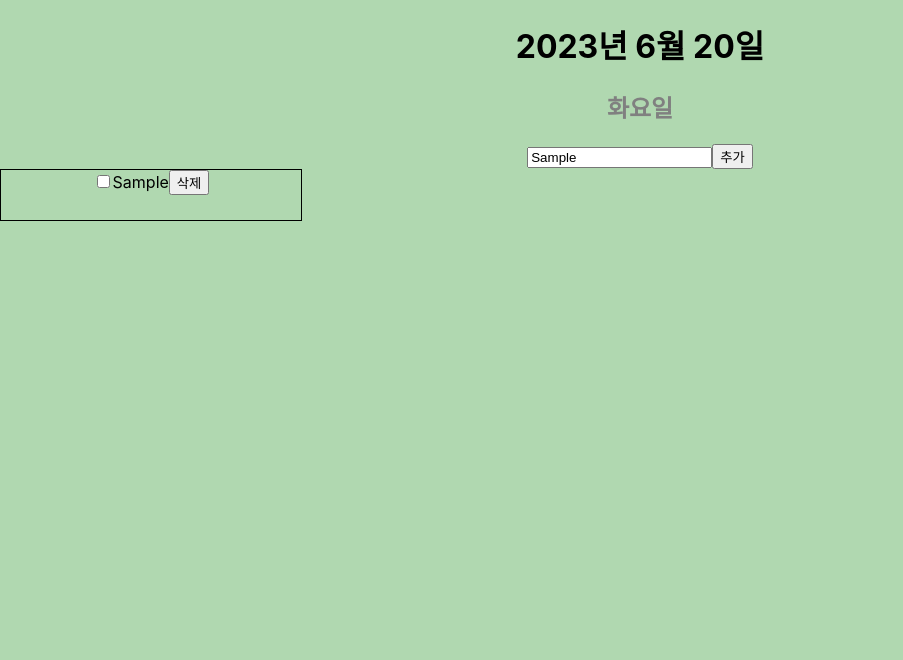
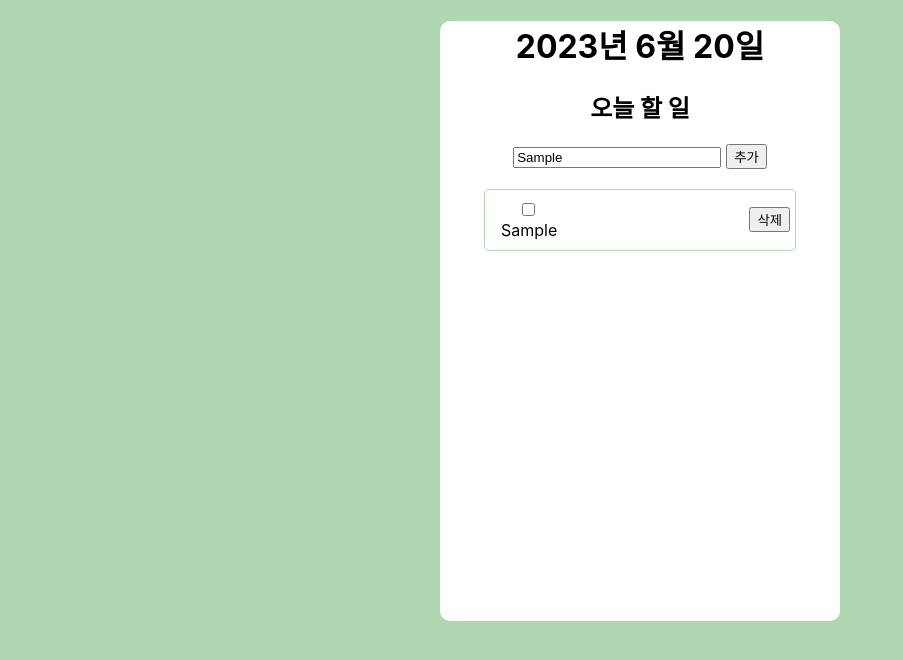
Before and after one commit to yueunfive/likelion-session, a React (Create React App) app in the folder react-assignment/diary/: page /TodoList in a window 1280 px wide. Both pictures are taken after typing "Sample" into the empty fields and a click on the button "추가". Shown: the top 660 px of the page, without its empty margins (0-903 px from the left). Built offline with nearby package versions, Linux system fonts and the light colour scheme.

Commit message:
style up

```diff
--- a/react-assignment/diary/src/App.css
+++ b/react-assignment/diary/src/App.css
@@ -87,9 +87,3 @@ input::placeholder {
   border: none;
   background-color: rgb(36, 206, 36);
 }
-
-.todo-item {
-  width: 300px;
-  height: 50px;
-  border: 1px solid black;
-}
--- a/react-assignment/diary/src/components/TodoItem.js
+++ b/react-assignment/diary/src/components/TodoItem.js
@@ -1,4 +1,5 @@
 import React, { useState } from "react";
+import styles from "./TodoItem.module.css";
 
 function TodoItem(props) {
   let [checked, setChecked] = useState(false);
@@ -6,14 +7,17 @@ function TodoItem(props) {
   let style2 = { color: "gray", textDecorationLine: "line-through" };
 
   return (
-    <div className="todo-item">
+    <div className={styles.todoItem}>
+      <div>
         <input
           type="checkbox"
           onChange={() => {
             setChecked(!checked);
+            // 체크박스 클릭하면 맨 위로(배열 맨 앞으로) 가게 하고 싶음..
           }}
         />
         <span style={checked ? style2 : style1}>{props.item}</span>
+      </div>
       <button
         onClick={() => {
           let copy = [...props.todoList];
--- /dev/null
+++ b/react-assignment/diary/src/components/TodoItem.module.css
@@ -0,0 +1,11 @@
+.todoItem {
+  width: 300px;
+  height: 50px;
+  border: 1px solid rgb(176, 216, 176);
+  border-radius: 5px;
+  margin-bottom: 5px;
+  padding: 5px;
+  display: flex;
+  justify-content: space-between;
+  align-items: center;
+}
--- a/react-assignment/diary/src/pages/Login.js
+++ b/react-assignment/diary/src/pages/Login.js
@@ -8,7 +8,7 @@ export default function Login() {
       <img src={loginImg} alt="" width="500px" />
       <div className="phrase">
         <p>일정관리</p>
-        <p>하자 했잖아!</p>
+        <p>하자 했잖아</p>
       </div>
       <div className="login">
         <input className="ID" type="text" placeholder="아이디를 입력하세요" />
--- a/react-assignment/diary/src/pages/TodoList.js
+++ b/react-assignment/diary/src/pages/TodoList.js
@@ -1,5 +1,6 @@
 import React, { useState } from "react";
 import TodoBoard from "../components/TodoBoard";
+import styles from "./TodoList.module.css";
 
 export default function TodoList() {
   const [inputValue, setInputValue] = useState(""); // 값을 저장할 때 state 사용
@@ -8,9 +9,10 @@ export default function TodoList() {
     setTodoList([...todoList, inputValue]); // spread 연산자로 기존 아이템 복사해서 유지하기
   };
   return (
-    <main>
+    <div className={styles.container}>
       <h1>2023년 6월 20일</h1>
-      <h2 style={{ color: "grey" }}>화요일</h2>
+      <h2>오늘 할 일</h2>
+      <div className={styles.todo}>
         <input
           value={inputValue}
           type="text"
@@ -18,8 +20,10 @@ export default function TodoList() {
           placeholder="할 일"
         />
         <button onClick={addItem}>추가</button>
-
+      </div>
+      <div className={styles.list}>
         <TodoBoard todoList={todoList} setTodoList={setTodoList} />
-    </main>
+      </div>
+    </div>
   );
 }
--- a/react-assignment/diary/src/pages/TodoList.module.css
+++ b/react-assignment/diary/src/pages/TodoList.module.css
@@ -0,0 +1,21 @@
+.container {
+  width: 400px;
+  height: 600px;
+  background-color: white;
+  margin: auto;
+  border-radius: 10px;
+}
+
+.todo {
+  margin-bottom: 20px;
+}
+
+input {
+  width: 50%;
+  margin-right: 5px;
+}
+
+.list {
+  display: inline-block;
+  margin: auto;
+}
```
Lines whose indentation alone changed are shown as unchanged.
